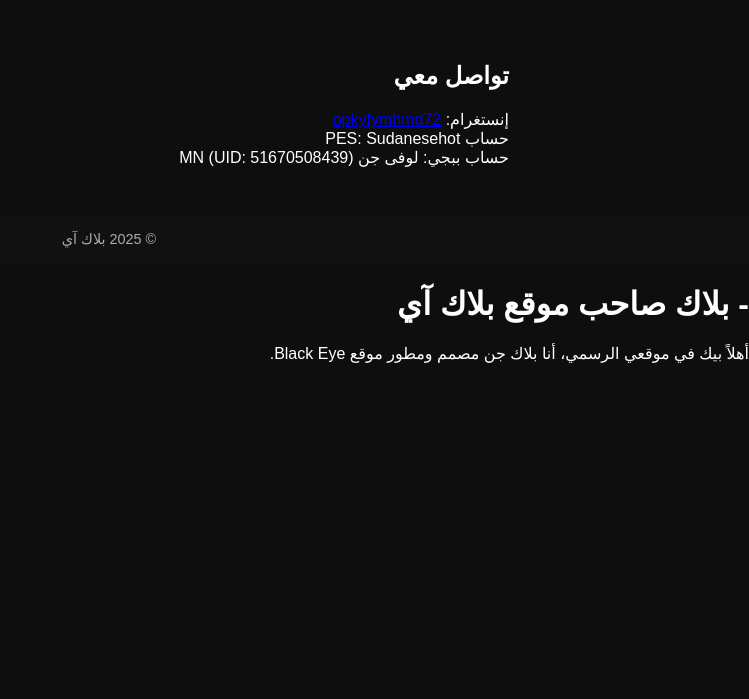
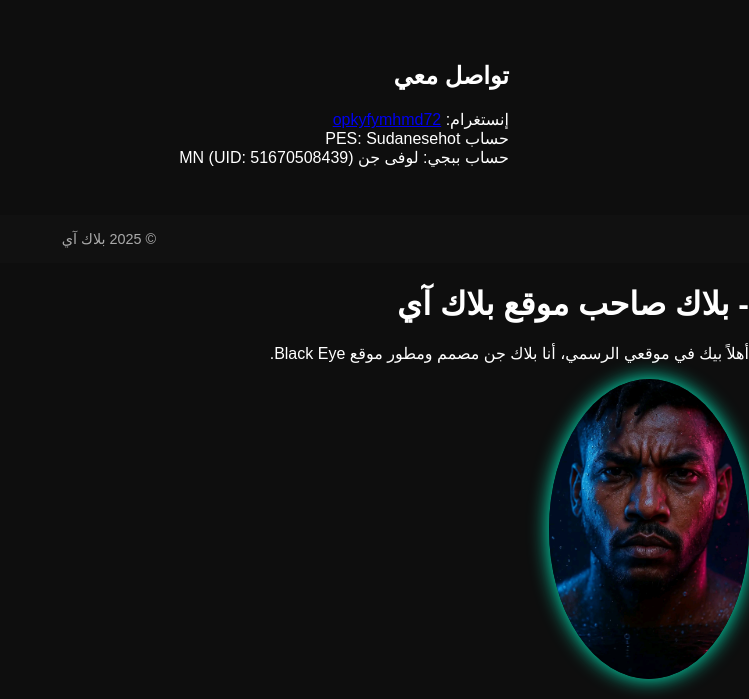
Before and after one commit to PlackMango/blackeye.github.io, a plain HTML site: page index.html in a window 1280 px wide. Shown: the part 916-1615 px from the top of the page, without its empty margins (531-1280 px from the left). Before the commit the page ends 1295 px from the top, so only its background shows below. Drawn offline with Linux system fonts and the light colour scheme.

Commit message:
Update index.html

```diff
--- a/index.html
+++ b/index.html
@@ -98,3 +98,4 @@
 </html>
 <h1> - بلاك صاحب موقع بلاك آي</h1>
 <p>أهلاً بيك في موقعي الرسمي، أنا بلاك جن مصمم ومطور موقع Black Eye.</p>
+<img src="black.jpg" alt="صورة بلاك" style="width: 200px; border-radius: 50%; box-shadow: 0 0 20px #00ffcc; margin-bottom: 20px;">
```
